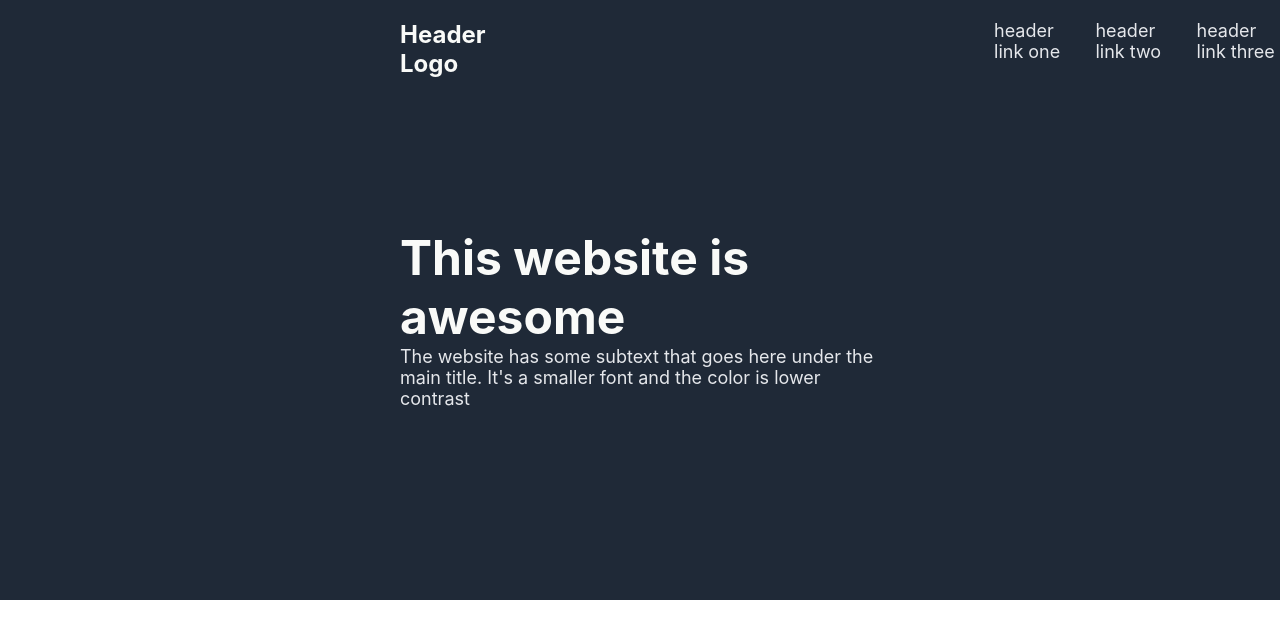
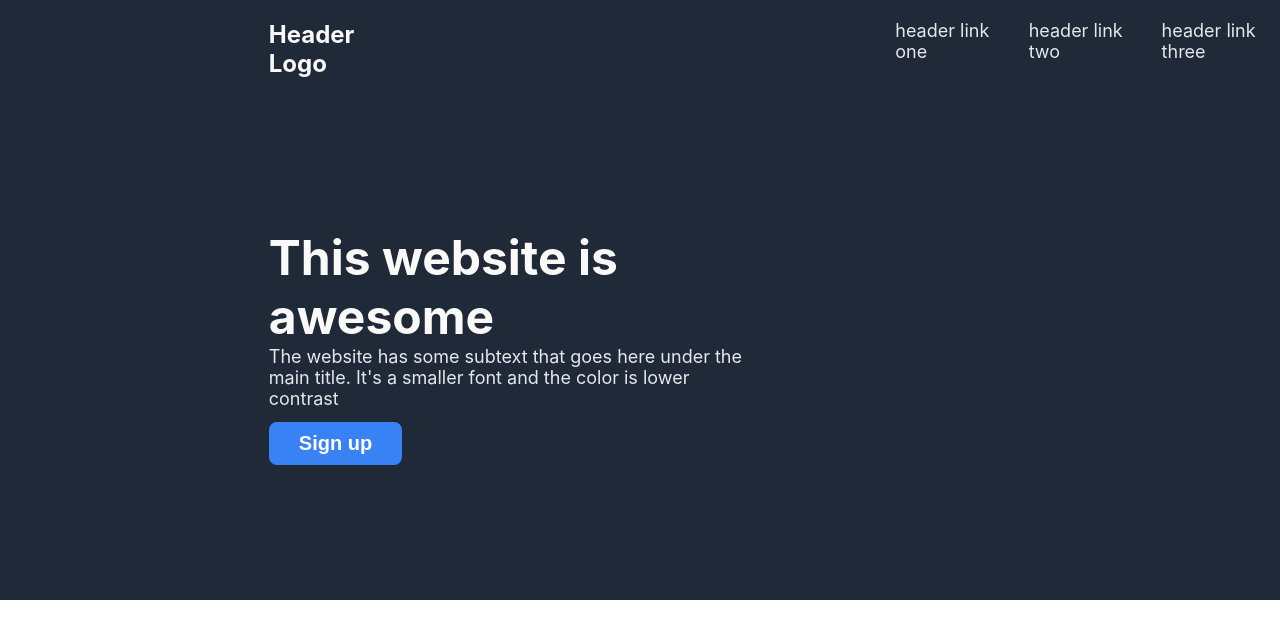
Before and after one commit to whereverittakes/Odin-FrontEndProject, a plain HTML site: page index.html in a window 1280 px wide. Drawn offline with Linux system fonts and the light colour scheme.

Commit message:
Button Sign Up Done

```diff
--- a/index.html
+++ b/index.html
@@ -19,7 +19,7 @@
  <!--  <div class="awesome1"> The website has some subtext that goes here under the main title. It's a smaller font and the color is lower contrast</div>-->
         <div class="awesome">This website is<br> awesome</div>
         <div class="sub">The website has some subtext that goes here under the<br> main title. It's a smaller font and the color is lower<br> contrast</div>
-
+        <div class="buttons"><button class="signup">Sign up</button></div>
     </div>
 </body>
 </html>
--- a/styles.css
+++ b/styles.css
@@ -2,7 +2,8 @@ body{
     font-family: -apple-system, BlinkMacSystemFont, 'Segoe UI', Roboto, Oxygen, Ubuntu, Cantarell, 'Open Sans', 'Helvetica Neue', sans-serif;
     margin:0;
     padding:0;
-
+    flex-wrap: nowrap;
+    box-sizing: border-box;
 }
 
 .header {
@@ -11,10 +12,10 @@ body{
     background-color: #1F2937;
     height: 600px;
     width:100%;
-    margin:0;
     padding:0;
     align-content: space-between;
     flex-direction: column;
+    flex-wrap: nowrap;
 
 }
 
@@ -24,9 +25,10 @@ body{
     font-size: 48px;
     color:#F9FAF8;
     flex-direction: column;
-    margin-left:400px;
+    margin-left:21%;
     margin-top:150px;
     font-weight: bolder;
+    flex-wrap: nowrap;
 }
 
 .logolinks
@@ -34,7 +36,9 @@ body{
 {
     display:flex;
     flex-direction: row;
-    margin-left:400px;
+    margin-left:21%;
+    flex-wrap: nowrap;
+
 
 }
 
@@ -47,6 +51,7 @@ body{
     margin-bottom: auto;
     margin-top:20px;
     margin-right:500px;
+    flex-wrap: nowrap;
 
 
 }
@@ -60,11 +65,41 @@ body{
     font-size:18px;
     margin-bottom: auto;
     margin-top:20px;
+    flex-wrap: nowrap;
 }
 
 .sub
 {   DISPLAY:flex;
     font-size: 18px;
     color:#E5E7EB;
-    margin-left:400px;
+    flex-wrap: nowrap;
+    margin-left:21%;
 }
+
+.buttons
+{
+    display:flex;
+    margin-left:21%;
+    margin-top:1%;
+
+
+}
+
+.signup
+{
+
+    background:#3882F6;
+    border-radius:8px;
+    border: 20px solid #3882F6;
+    font-size: 20px;
+    color:white;
+    font-weight: bolder;
+    text-justify: end;
+    padding:0px;
+    justify-content: center;
+    border-width: 10px;
+    border-right-width: 30px;
+    border-left-width:30px;
+
+
+}
```
